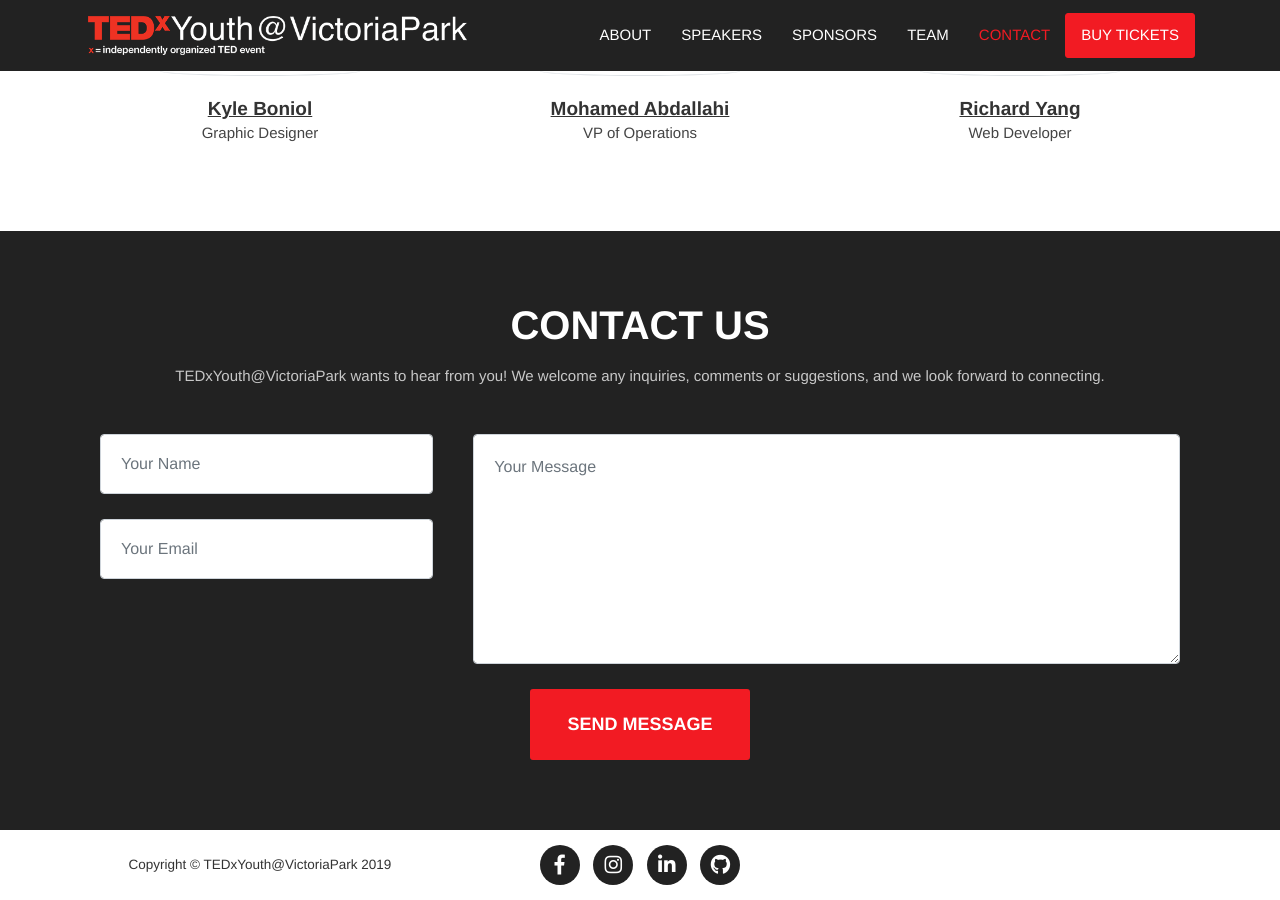
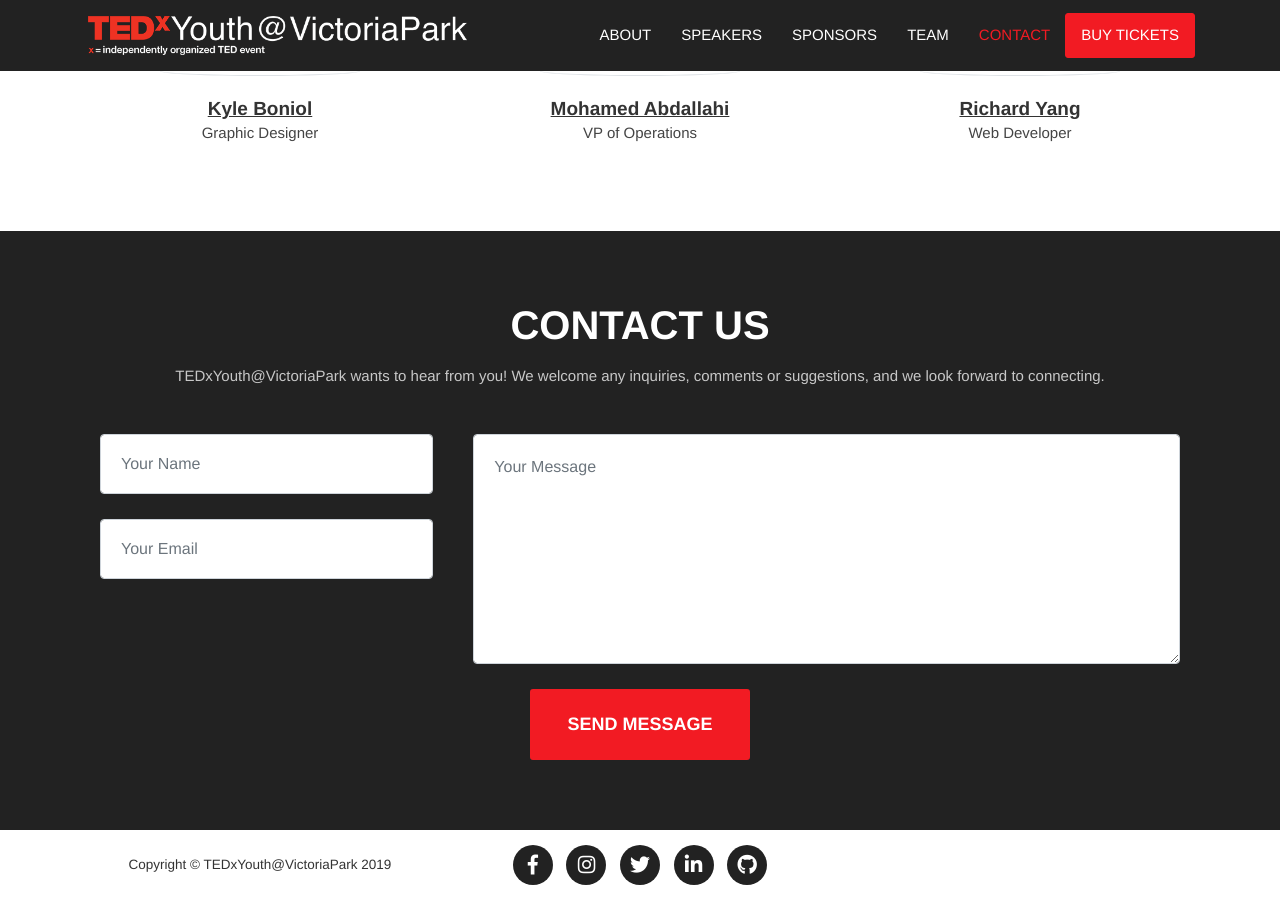
Before and after one commit to rxyang0/tedxyouthvictoriapark, a Jekyll site: the page built from index.html, in a window 1280 px wide and 900 px high, scrolled down 2079 px. Built offline with Jekyll 4.4.1, drawn with Linux system fonts in a browser that asks for light colours; nearby versions of some CDN libraries; some web fonts are replaced.

Commit message:
Add Twitter link to footer; close #22

```diff
--- a/_includes/footer.html
+++ b/_includes/footer.html
@@ -17,6 +17,11 @@
             </a>
           </li>
           <li class="list-inline-item">
+            <a href="https://twitter.com/tedxyouthvp" target="_blank">
+              <i class="fab fa-twitter"></i>
+            </a>
+          </li>
+          <li class="list-inline-item">
             <a href="https://www.linkedin.com/company/tedxyouthvictoriapark/" target="_blank">
               <i class="fab fa-linkedin-in"></i>
             </a>
```
